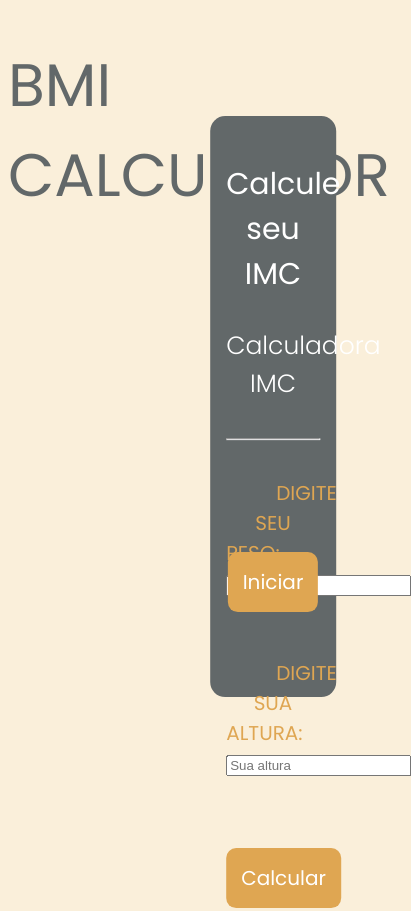
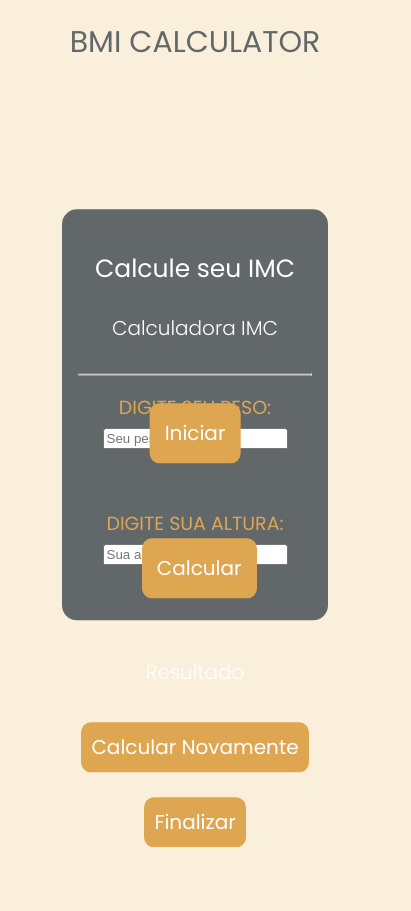
Before and after one commit to Matheusoaresz/calculadora-imc, a plain HTML site: page index.html in a window 390 px wide. Shown: the top 911 px of the page, 411 px wide, since content can reach past the window. After the commit the page ends 847 px from the top, so only its background shows below. Drawn offline with Linux system fonts and the light colour scheme.

Commit message:
Responsividade para mobile

```diff
--- a/index.html
+++ b/index.html
@@ -30,9 +30,9 @@
     <div class="final-step">
       <h3>Resultado</h3>
       <p id="resultado"></p>
-      <button onclick="go(3,2)">Calcular Novamente</button>
+      <button class="button1" onclick="go(3,2)">Calcular Novamente</button>
       <br><br>
-      <button onclick="go(3,1)">Finalizar</button>
+      <button class="button2" onclick="go(3,1)">Finalizar</button>
     </div>
   </div>
   <script src="script.js"></script>
--- a/script.js
+++ b/script.js
@@ -59,7 +59,7 @@ const firstDiv = document.querySelector('.first-step');
         }
         else
         {
-            let imc = peso.value / (altura.value * altura.value);
+            let imc = Math.round (peso.value / (altura.value * altura.value));
             const result = document.getElementById('resultado');
             if(imc < 18.5)
             {
--- a/style.css
+++ b/style.css
@@ -72,3 +72,60 @@ label{
   color: #dfa652;
   text-transform: uppercase;
 }
+
+
+@media only screen and (max-width: 600px) {
+  h1{
+    font-size: 30px;
+    text-align: center;
+  }
+
+  .container{
+    position: absolute;
+    top: 15%;
+    left: 50%;
+    width: 60%;
+   height: 45%;
+  }
+
+  p{
+    font-size: 25px;
+  }
+
+
+  label{
+    padding: 10px;
+  }
+
+  .inputs{
+    padding-top: 10px;
+    font-size: 19px;
+  }
+
+  .first-step > button{
+    position: absolute;
+    top: 40%;
+    left: 50%;
+    transform: translate(-50%, 50%);
+  }
+
+  .second-step > button{
+    position: absolute;
+    top: 80%;
+    left: 30%;
+  }
+
+  h3{
+    font-size: 20px;
+    padding-bottom: 10px;
+    font-weight: 300;
+  }
+
+  .button1{
+    padding: 10px;
+  }
+
+  .button2{
+    padding: 10px;
+  }
+}
```
